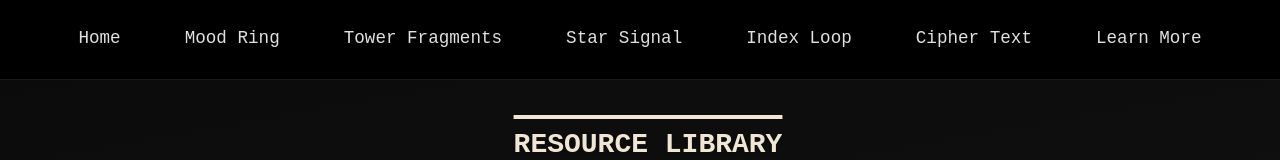
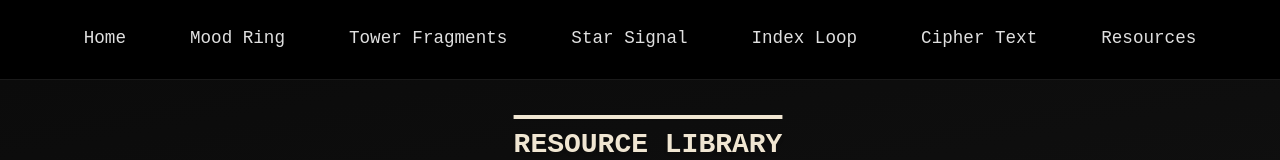
Before and after one commit to zmuhls/babylon-redux, a plain HTML site: page library.html in a window 1280 px wide. Shown: the top 160 px of the page. Drawn offline with Linux system fonts and the light colour scheme.

Commit message:
More updates than I expected

```diff
--- a/library.html
+++ b/library.html
@@ -19,7 +19,7 @@
                 <li><a href="signal.html" class="nav-link" role="menuitem">Star Signal</a></li>
                 <li><a href="loop.html" class="nav-link" role="menuitem">Index Loop</a></li>
                 <li><a href="cipher.html" class="nav-link" role="menuitem">Cipher Text</a></li>
-                <li><a href="library.html" class="nav-link" role="menuitem">Learn More</a></li>
+                <li><a href="library.html" class="nav-link" role="menuitem">Resources</a></li>
             </ul>
         </nav>
     </header>
```
Also changed, not shown: fragments.html (+1 -1 lines), signal.html (+0 -3 lines).
